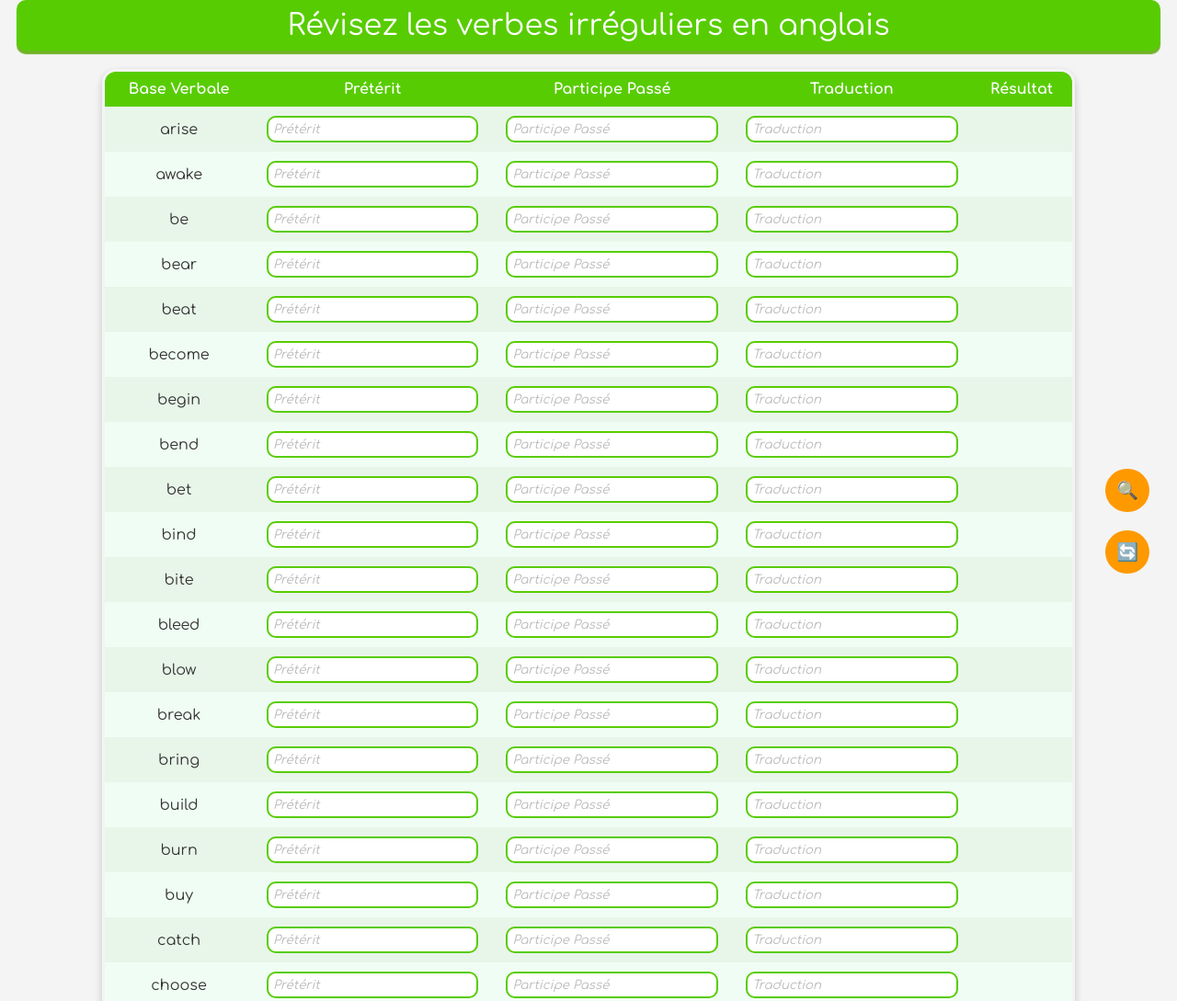
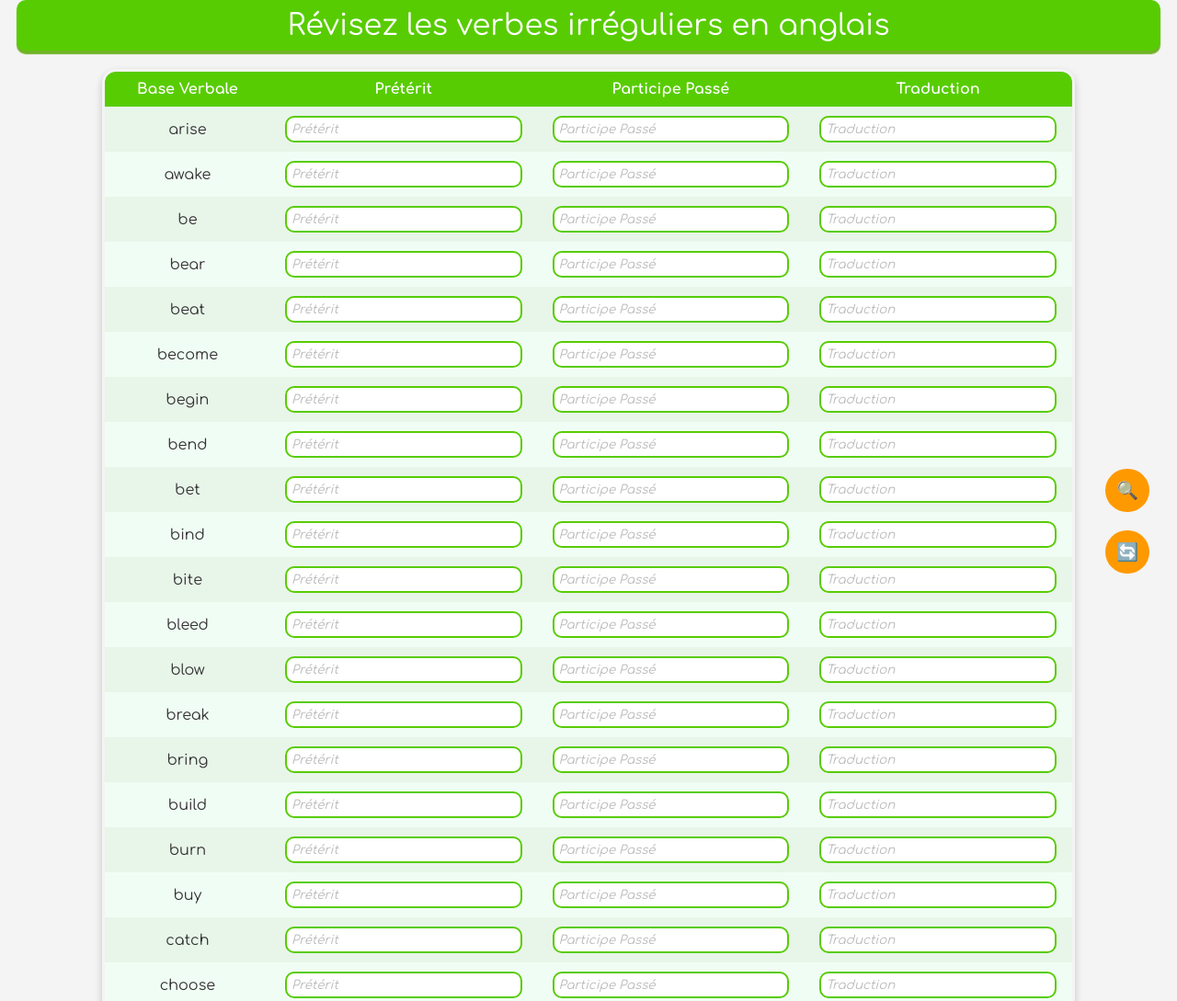
Before and after one commit to zoulfai/verbe_irregulier, a plain HTML site: page index.html in a window 1280 px wide. Shown: the top 1089 px of the page at 92% size. Drawn offline with Linux system fonts and the light colour scheme.

Commit message:
v3
suppression colonne résultat

```diff
--- a/index.html
+++ b/index.html
@@ -19,7 +19,6 @@
                 <th>Prétérit</th>
                 <th>Participe Passé</th>
                 <th>Traduction</th>
-                <th>Résultat</th>
             </tr>
         </thead>
         <tbody id="verbsTable">
--- a/script.js
+++ b/script.js
@@ -120,7 +120,6 @@ function loadVerbs() {
             <td><input type="text" id="past-${index}" placeholder="Prétérit" oninput="validateInput(${index}, 'past')"></td>
             <td><input type="text" id="pastParticiple-${index}" placeholder="Participe Passé" oninput="validateInput(${index}, 'pastParticiple')"></td>
             <td><input type="text" id="translation-${index}" placeholder="Traduction" oninput="validateInput(${index}, 'translation')"></td>
-            <td id="result-${index}"></td>
         `;
         tableBody.appendChild(row);
     });
@@ -174,8 +173,6 @@ function resetFields() {
         document.getElementById(`pastParticiple-${index}`).style.backgroundColor = "";
         document.getElementById(`translation-${index}`).style.backgroundColor = "";
 
-        // Efface le résultat
-        document.getElementById(`result-${index}`).textContent = "";
     });
 }
 
```
